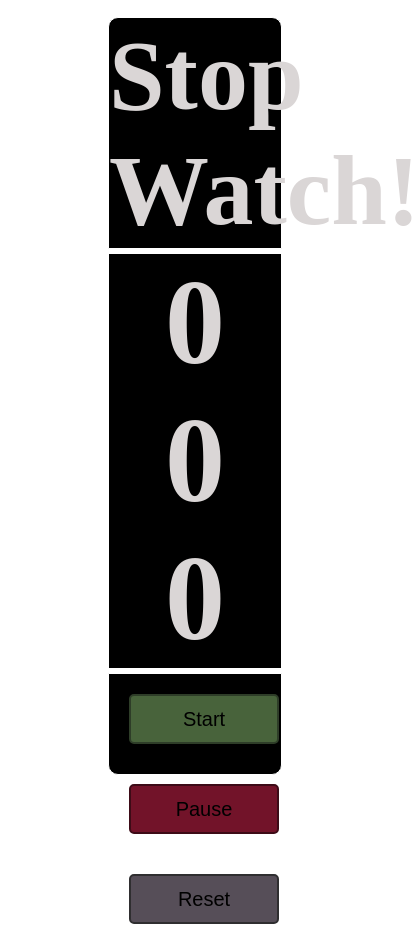
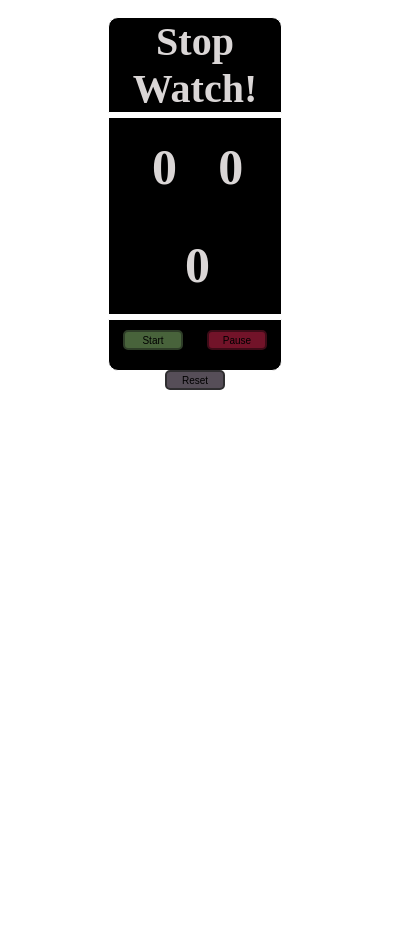
Before and after one commit to hamzatahir007/Stop_Watch, a plain HTML site: page index.html in a window 390 px wide. Shown: the whole page, 420 px wide, since content can reach past the window. After the commit the page ends 844 px from the top, so only its background shows below. Drawn offline with Linux system fonts and the light colour scheme.

Commit message:
stop watch excute

```diff
--- a/app.js
+++ b/app.js
@@ -24,7 +24,6 @@ function timer(){
 
 function start(){
     interval = setInterval(timer,10)
-
 }
 
 function stop(){
--- a/style.css
+++ b/style.css
@@ -33,6 +33,9 @@ h1{
 .count > h1{
     margin: 20px;
     position: static;
+    display: inline-block;
+    width: 100px;
+    color: #DAD6D6;
 }
 .btn{
     width: 50%;
@@ -67,3 +70,46 @@ h1{
     border: 2px solid #2f2e30;
     border-radius: 5px;
 }
+
+@media only screen and (max-width: 768px) {
+    /* For mobile phones: */
+    .head{
+        padding: 0px;
+        font-size: 20px;
+        background-color:black;
+        display: inline-block;
+        border: .3px solid white;
+        width: 50%;
+        border-radius: 10px 10px 0px 0px;
+        margin: 2px;
+    }
+    .count{
+        font-size: 25px;
+        display: inline-block;
+        background-color: black;
+        width: 50%;
+        border: .3px solid white;
+        margin: 2px;
+
+    }
+    .count > h1{
+        margin: 20px;
+        position: static;
+        display: inline-block;
+        width: 20px;
+        color: #DAD6D6;
+    }
+    .btn{
+        width: 50%;
+        height: 50px;
+        border: .3px solid white;
+        border-radius: 0px 0px 10px 10px;
+
+    }
+    .btn button{
+        width: 60px;
+        height: 20px;
+        margin: 10px;
+        font-size: 10px;
+    }
+  }
```
